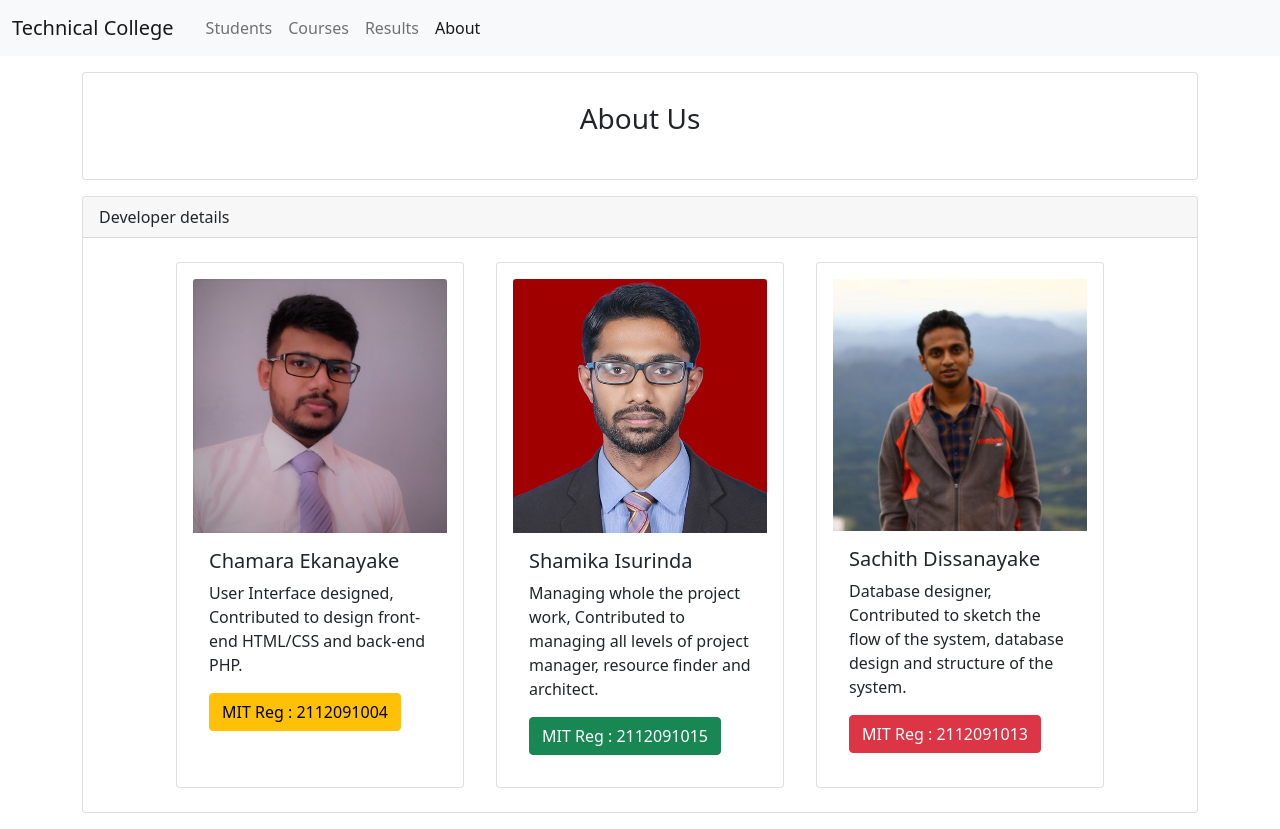
After one commit to chamarasab/tec, a PHP site: page /about.php in a window 1280 px wide. The commit adds this page. Run offline with PHP 8.4, Linux system fonts and the light colour scheme.

Commit message:
about page

```diff
--- /dev/null
+++ b/about.php
@@ -0,0 +1,96 @@
+<!DOCTYPE html>
+<html lang="en">
+<head>
+    <meta charset="UTF-8">
+    <meta http-equiv="X-UA-Compatible" content="IE=edge">
+    <meta name="viewport" content="width=device-width, initial-scale=1.0">
+    <link rel="stylesheet" href="css/bootstrap.min.css">
+    <script src="js/bootstrap.min.js"></script>
+    <title>About</title>
+</head>
+<body>
+    <!--navbar-->
+    <nav class="navbar fixed-top navbar-expand-lg navbar-light bg-light">
+        <div class="container-fluid">
+            <a class="navbar-brand" href="#">Technical College</a>
+            <button class="navbar-toggler" type="button" data-bs-toggle="collapse" data-bs-target="#navbarNav" aria-controls="navbarNav" aria-expanded="false" aria-label="Toggle navigation">
+            <span class="navbar-toggler-icon"></span>
+            </button>
+            <div class="collapse navbar-collapse" id="navbarNav">
+                <ul class="navbar-nav ms-2">
+                    <li class="nav-item">
+                        <a class="nav-link" aria-current="page" href="students.php">Students</a>
+                    </li>
+                    <li class="nav-item">
+                        <a class="nav-link" href="courses.php">Courses</a>
+                    </li>
+                    <li class="nav-item">
+                        <a class="nav-link" href="results.php">Results</a>
+                    </li>
+                    <li class="nav-item">
+                        <a class="nav-link active" href="about.php">About</a>
+                    </li>
+                    <!--<li class="nav-item">
+                        <a class="nav-link disabled">Disabled</a>
+                    </li>-->
+                </ul>
+            </div>
+        </div>
+    </nav>
+    <!--end navbar-->
+
+    <div class="container pt-4">
+        <!--header card-->
+        <div class="card mt-5">
+            <div class="card-body p-4 mx-auto">
+                <div class="">
+                    <p class="fs-3 mx-auto">About Us</p>
+                </div>
+            </div>
+        </div>
+        <!--end header card-->
+
+        <!--developers card-->
+        <div class="card my-3">
+            <div class="card-header">
+                Developer details
+            </div>
+            <div class="card-body p-4 mx-auto">
+                <div class="row">
+                    <!--dev1 card-->
+                    <div class="card mx-3 p-3" style="width: 18rem;">
+                        <img src="images/dev1.jpg" class="card-img-top" alt="...">
+                        <div class="card-body">
+                            <h5 class="card-title">Chamara Ekanayake</h5>
+                            <p class="card-text">User Interface designed, Contributed to design front-end HTML/CSS and back-end PHP.</p>
+                            <a href="https://vle.sab.ac.lk/user/profile.php" class="btn btn-warning">MIT Reg : 2112091004</a>
+                        </div>
+                    </div>
+                    <!--end dev1 card-->
+                    <!--dev1 card-->
+                    <div class="card mx-3 p-3" style="width: 18rem;">
+                        <img src="images/dev4.jpeg" class="card-img-top" alt="...">
+                        <div class="card-body">
+                            <h5 class="card-title">Shamika Isurinda</h5>
+                            <p class="card-text">Managing whole the project work, Contributed to managing all levels of project manager, resource finder and architect.</p>
+                            <a href="#" class="btn btn-success">MIT Reg : 2112091015</a>
+                        </div>
+                    </div>
+                    <!--end dev1 card-->
+                    <!--dev1 card-->
+                    <div class="card mx-3 p-3" style="width: 18rem;">
+                        <img src="images/dev3.jpeg" class="card-img-top" alt="...">
+                        <div class="card-body">
+                            <h5 class="card-title">Sachith Dissanayake</h5>
+                            <p class="card-text">Database designer, Contributed to sketch the flow of the system, database design and structure of the system.</p>
+                            <a href="#" class="btn btn-danger">MIT Reg : 2112091013</a>
+                        </div>
+                    </div>
+                    <!--end dev1 card-->
+                </div>
+            </div>
+        </div>
+        <!--end developers card-->
+    </div>
+</body>
+</html>
--- a/courses.php
+++ b/courses.php
@@ -58,6 +58,9 @@
                     </li>
                     <li class="nav-item">
                         <a class="nav-link" href="results.php">Results</a>
+                    </li>
+                    <li class="nav-item">
+                        <a class="nav-link" href="about.php">About</a>
                     </li>
                     <!--<li class="nav-item">
                         <a class="nav-link disabled">Disabled</a>
--- a/results.php
+++ b/results.php
@@ -79,6 +79,9 @@
                     </li>
                     <li class="nav-item">
                         <a class="nav-link active" href="results.php">Results</a>
+                    </li>
+                    <li class="nav-item">
+                        <a class="nav-link" href="about.php">About</a>
                     </li>
                     <!--<li class="nav-item">
                         <a class="nav-link disabled">Disabled</a>
--- a/students.php
+++ b/students.php
@@ -58,6 +58,9 @@
                     </li>
                     <li class="nav-item">
                         <a class="nav-link" href="results.php">Results</a>
+                    </li>
+                    <li class="nav-item">
+                        <a class="nav-link" href="about.php">About</a>
                     </li>
                     <!--<li class="nav-item">
                         <a class="nav-link disabled">Disabled</a>
```
Also changed, not shown: images/dev1.jpg (added), images/dev2.jpg (added), images/dev3.jpeg (added), images/dev4.jpeg (added).
